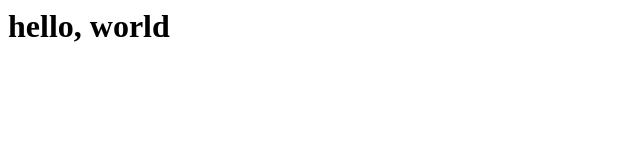
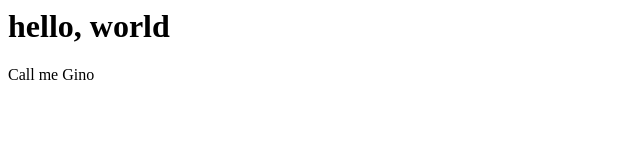
Before and after one commit to MeritWayler/git-exp, a plain HTML site: page index.html in a window 1280 px wide. Shown: the full height of the page, 0-640 px from the left. Drawn offline with Linux system fonts and the light colour scheme.

Commit message:
add paragraph with text 'Call me Gino'

```diff
--- a/index.html
+++ b/index.html
@@ -1 +1,2 @@
 <h1>hello, world</h1>
+<p>Call me Gino </p>
```
